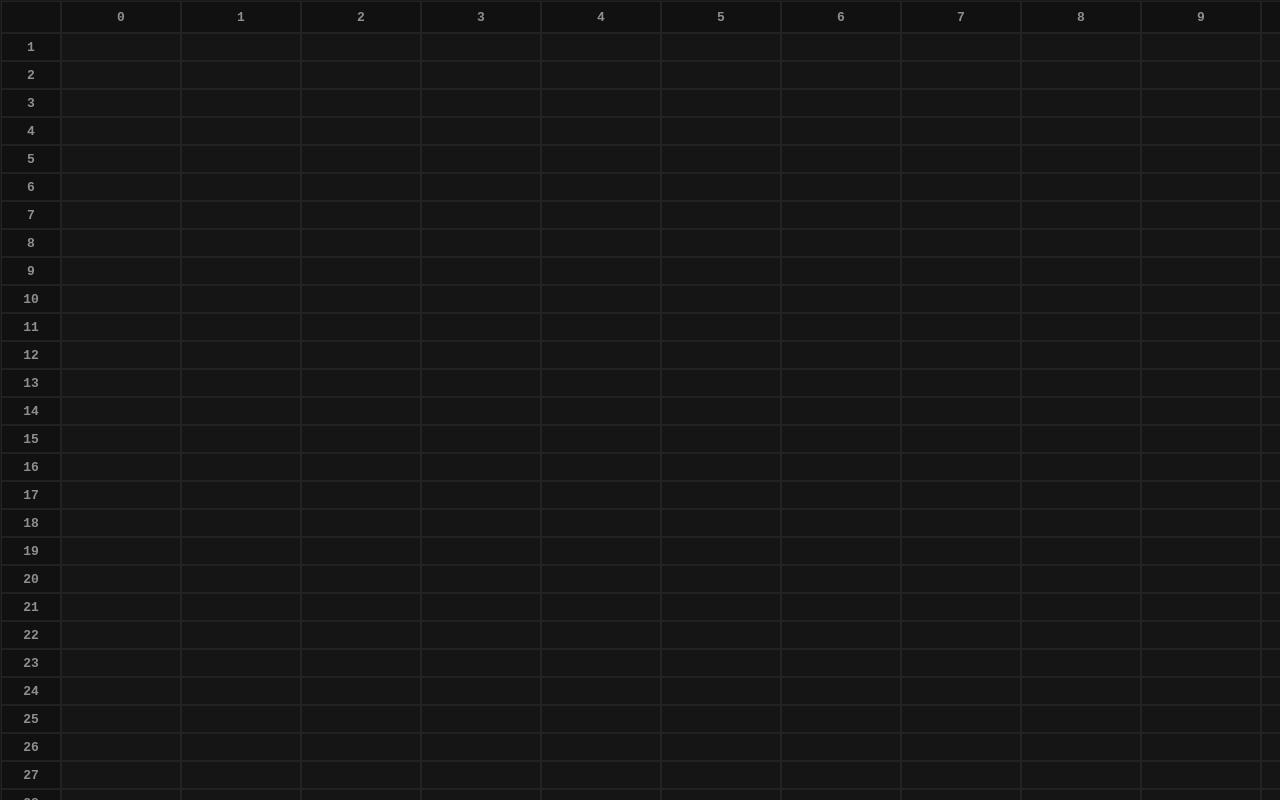
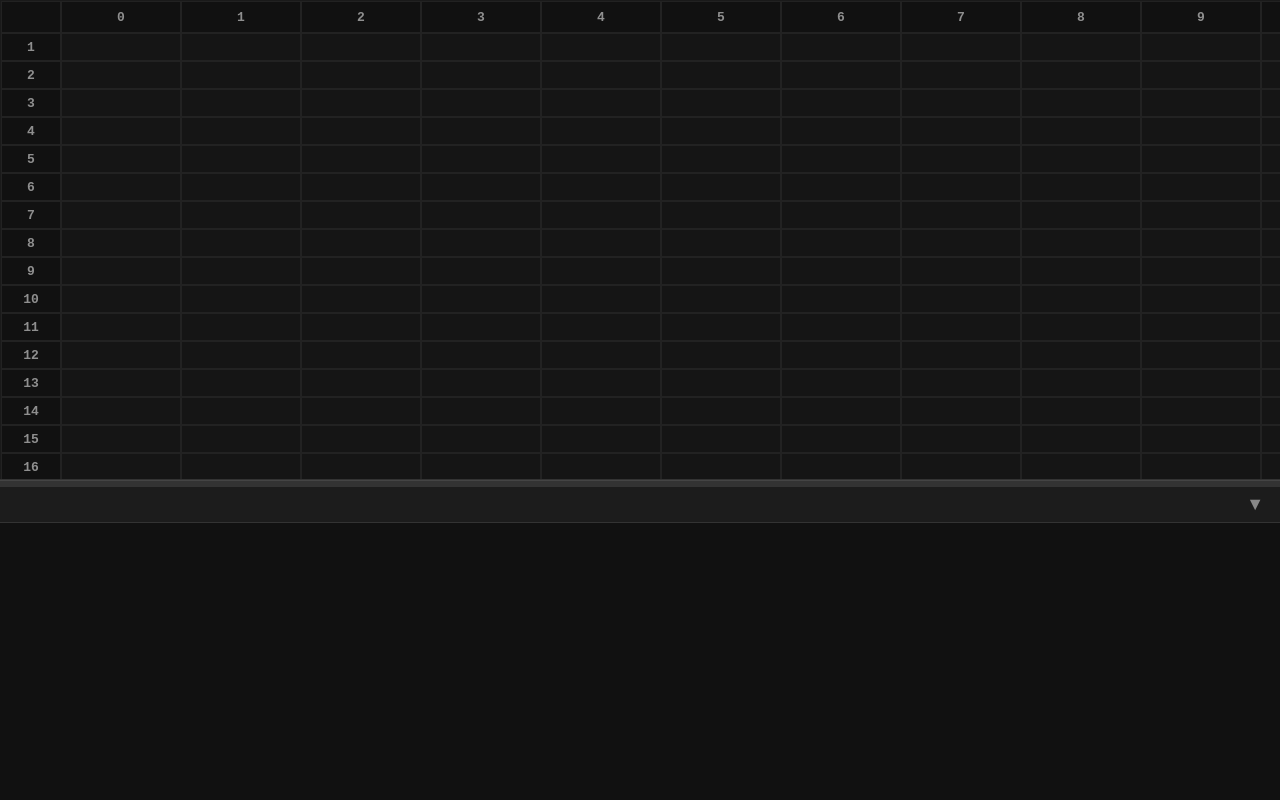
Before and after one commit to AyonRabbani/SmartGrid, a React (Create React App) app in the folder apps/react/: page / in a window 1280 px wide. Built offline with nearby package versions, Linux system fonts and the light colour scheme.

Commit message:
resizable panel with min / max feature

```diff
--- a/apps/react/src/components/GridView.css
+++ b/apps/react/src/components/GridView.css
@@ -177,3 +177,102 @@
   color: #9afcb7;
   text-shadow: 0 0 3px rgba(0,255,170,0.35);
 }
+
+/* FLOATING PANELS */
+
+.floating-panels {
+  position: fixed;
+  bottom: 0;
+  left: 0;
+  width: 100%;
+  background: #111;
+  border-top: 1px solid #333;
+  z-index: 99999;
+}
+
+.panel-tabs {
+  display: flex;
+  gap: 8px;
+  padding: 6px 10px;
+  background: #1c1c1c;
+  border-bottom: 1px solid #333;
+}
+
+.panel-tab {
+  padding: 4px 10px;
+  background: #2c2c2c;
+  border-radius: 6px 6px 0 0;
+  cursor: pointer;
+  color: #ccc;
+}
+
+.panel-tab.active {
+  background: #3f3f3f;
+  color: #fff;
+}
+
+.panel-close {
+  margin-left: 6px;
+  color: #999;
+  cursor: pointer;
+}
+
+.panel-content {
+  padding: 10px;
+  max-height: 300px;
+  overflow-y: auto;
+}
+
+
+.floating-panels {
+  position: fixed;
+  bottom: 0;
+  left: 0;
+  width: 100%;
+  background: #111;
+  border-top: 1px solid #333;
+  z-index: 9999;
+}
+
+.panel-tabs {
+  display: flex;
+  align-items: center;
+  gap: 8px;
+  padding: 6px 10px;
+  background: #1c1c1c;
+  border-bottom: 1px solid #333;
+}
+
+.panel-collapse-btn {
+  margin-left: auto;
+  background: transparent;
+  border: none;
+  color: #888;
+  font-size: 18px;
+  cursor: pointer;
+}
+
+.floating-panels {
+  position: fixed;
+  bottom: 0;
+  left: 0;
+  width: 100%;
+  background: #111;
+  border-top: 1px solid #333;
+  z-index: 9999;
+  display: flex;
+  flex-direction: column;
+  transition: height 0.15s ease-out;
+}
+
+.panel-resize-handle {
+  height: 6px;
+  background: #333;
+  cursor: ns-resize;
+  width: 100%;
+  border-top: 1px solid #444;
+}
+
+.panel-resize-handle:hover {
+  background: #555;
+}
--- a/apps/react/src/components/GridView.jsx
+++ b/apps/react/src/components/GridView.jsx
@@ -56,6 +56,14 @@ export default function GridView() {
   const [pickMode, setPickMode] = useState(false);
 
   const [activeTickers, setActiveTickers] = useState([]);
+
+  const [panels, setPanels] = useState([]);
+  const [collapsed, setCollapsed] = useState(false);
+  // Example: [{ id: "TICKERS", title: "Tickers", component: <TickerPanel /> }]
+  const [activePanel, setActivePanel] = useState(null);
+  // Resizable panel height
+  const [panelHeight, setPanelHeight] = useState(320); // default height
+  const resizing = useRef(false);
 
   /********************************/
   /*        TICKER FUNCTIONS      */
@@ -495,9 +503,9 @@ export default function GridView() {
       setGrid((prevGrid) => {
         const gridCopy = prevGrid.map((row) => [...row]);
         const xDist = clipboard.maxCell - clipboard.minCell;
-        const yDist = clipboard.minRow - clipboard.maxRow;
-        const rowOffset = editing.rowIndex - clipboard.minRow
-        const cellOffset = editing.cellIndex - clipboard.minCell
+        const yDist = clipboard.maxRow - clipboard.minRow;
+        const rowOffset = editing.rowIndex - clipboard.minRow;
+        const cellOffset = editing.cellIndex - clipboard.minCell;
 
         let copyCell;
 
@@ -512,17 +520,22 @@ export default function GridView() {
             c++, cC++
           ) {
             copyCell = { ...gridCopy[rC][cC] }; // direct paste of cell values
-            const isFormula = copyCell.raw.startsWith("=")? true: null;
-            if(isFormula){
-              const refFormula = copyCell.raw
-              const refs = extractReferences(refFormula)
-              refs.map(r => {
-                const refCoord = reverseCellRef(r)
-                const newRow = refCoord.r + rowOffset
-                const newCell = refCoord.c + cellOffset
-                const updatedRef = makeCellRef(newRow, newCell)
-                copyCell.raw = copyCell.raw.replace(r, updatedRef)
-              })
+            const isFormula = copyCell.raw.startsWith("=") ? true : null;
+            if (copyCell.raw.startsWith("=")) {
+              copyCell.raw = copyCell.raw.replace(
+                /([A-Z]+)(\d+)/g,
+                (match, colLetters, rowDigits) => {
+                  const pos = reverseCellRef(match);
+                  if (!pos) return match;
+
+                  const newR = pos.r + rowOffset;
+                  const newC = pos.c + cellOffset;
+
+                  if (newR < 0 || newC < 0) return "#REF!";
+
+                  return makeCellRef(newR, newC);
+                }
+              );
             }
             gridCopy[editing.rowIndex + r][editing.cellIndex + c] = copyCell;
           }
@@ -533,10 +546,66 @@ export default function GridView() {
   }
 
   /********************************/
+  // PANEL FUNCTIONS
+  /********************************/
+  function openPanel(id, title) {
+    setPanels((prev) => {
+      if (prev.some((p) => p.id === id)) {
+        setActivePanel(id);
+        return prev;
+      }
+      return [...prev, { id, title }];
+    });
+    setActivePanel(id);
+  }
+
+  function closePanel(id) {
+    setPanels((prev) => prev.filter((p) => p.id !== id));
+    setActivePanel((prev) => (prev === id ? null : prev));
+  }
+
+  useEffect(() => {
+    if (activeTickers.length > 0) {
+      openPanel("TICKER_PANEL", "Tickers");
+    }
+  }, [activeTickers]);
+
+  /********************************/
+  /*       PANEL RESIZE LOGIC     */
+  /********************************/
+  function startResize(e) {
+    e.preventDefault();
+    resizing.current = true;
+  }
+
+  useEffect(() => {
+    function onMouseMove(e) {
+      if (!resizing.current) return;
+
+      const newHeight = window.innerHeight - e.clientY;
+      if (newHeight > 80 && newHeight < window.innerHeight - 100) {
+        setPanelHeight(newHeight);
+      }
+    }
+
+    function onMouseUp() {
+      resizing.current = false;
+    }
+
+    window.addEventListener("mousemove", onMouseMove);
+    window.addEventListener("mouseup", onMouseUp);
+
+    return () => {
+      window.removeEventListener("mousemove", onMouseMove);
+      window.removeEventListener("mouseup", onMouseUp);
+    };
+  }, []);
+
+  /********************************/
   /*            RENDER            */
   /********************************/
   return (
-    <div>
+    <div className="grid-container">
       {/* <TickerGrid tickers={activeTickers} /> */}
       <div className="grid-wrapper" ref={gridRef}>
         <div
@@ -561,7 +630,7 @@ export default function GridView() {
           {/* Data rows: row header + cells */}
           {Array.from({ length: rows }, (_, rowIndex) => (
             <React.Fragment key={`row-${rowIndex}`}>
-              <div className="grid-row-header">{rowIndex +1}</div>
+              <div className="grid-row-header">{rowIndex + 1}</div>
               {Array.from({ length: cols }, (_, cellIndex) => {
                 const isDraggingOver =
                   selection &&
@@ -719,6 +788,52 @@ export default function GridView() {
           )}
         </div>
       </div>
+
+      <div
+        className="floating-panels"
+        style={{
+          height: collapsed ? "42px" : `${panelHeight}px`,
+        }}
+      >
+        {!collapsed && (
+          <div className="panel-resize-handle" onMouseDown={startResize} />
+        )}
+
+        <div className="panel-tabs">
+          <button
+            className="panel-collapse-btn"
+            onClick={() => setCollapsed((prev) => !prev)}
+          >
+            {collapsed ? "▲" : "▼"}
+          </button>
+          {panels.map((p) => (
+            <div
+              key={p.id}
+              className={`panel-tab ${activePanel === p.id ? "active" : ""}`}
+              onClick={() => setActivePanel(p.id)}
+            >
+              {p.title}
+              <span
+                className="panel-close"
+                onClick={(e) => {
+                  e.stopPropagation();
+                  closePanel(p.id);
+                }}
+              >
+                ×
+              </span>
+            </div>
+          ))}
+        </div>
+
+        {activePanel && !collapsed && (
+          <div className="panel-content">
+            {activePanel === "TICKER_PANEL" && (
+              <TickerPanel tickers={activeTickers} />
+            )}
+          </div>
+        )}
+      </div>
     </div>
   );
 }
@@ -726,7 +841,7 @@ export default function GridView() {
 /********************************/
 /*         Ticker Panel         */
 /********************************/
-function TickerGrid({ tickers }) {
+function TickerPanel({ tickers }) {
   return (
     <div>
       <h1>Ticker list:</h1>
```
